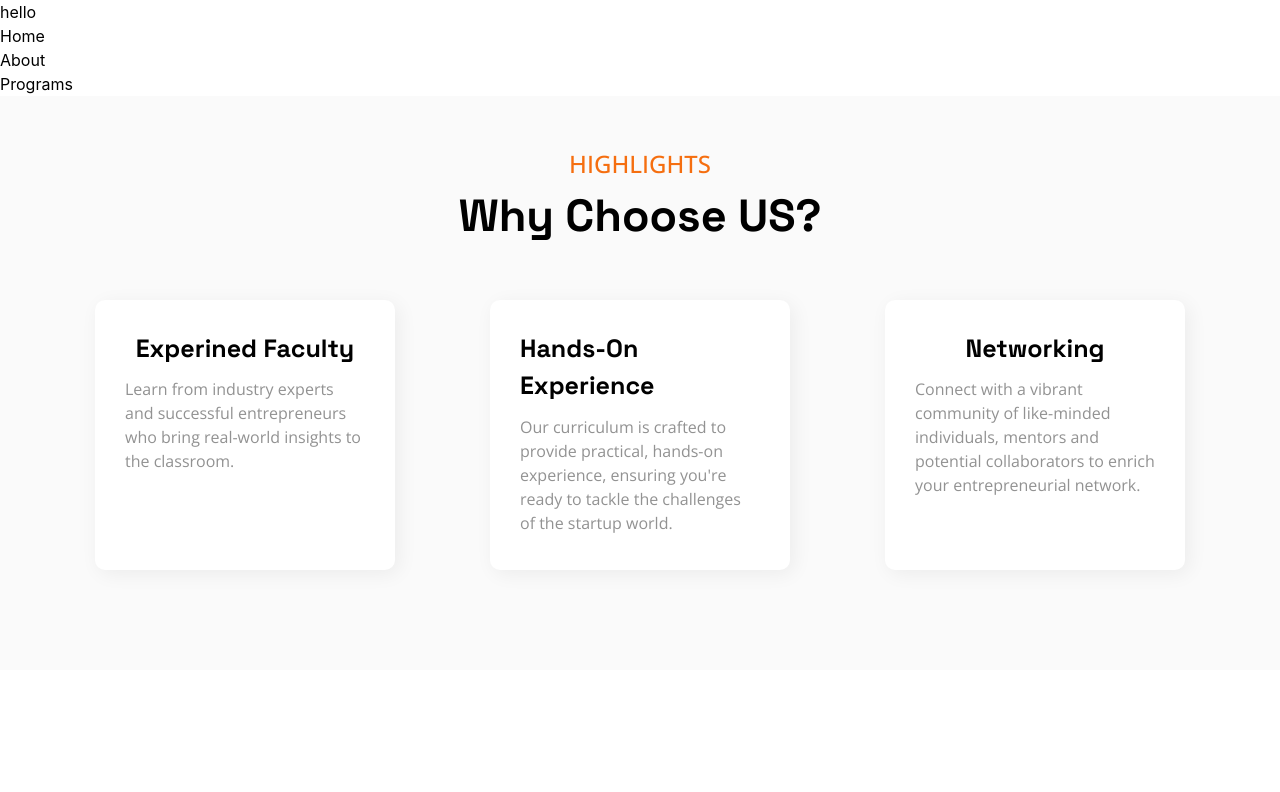
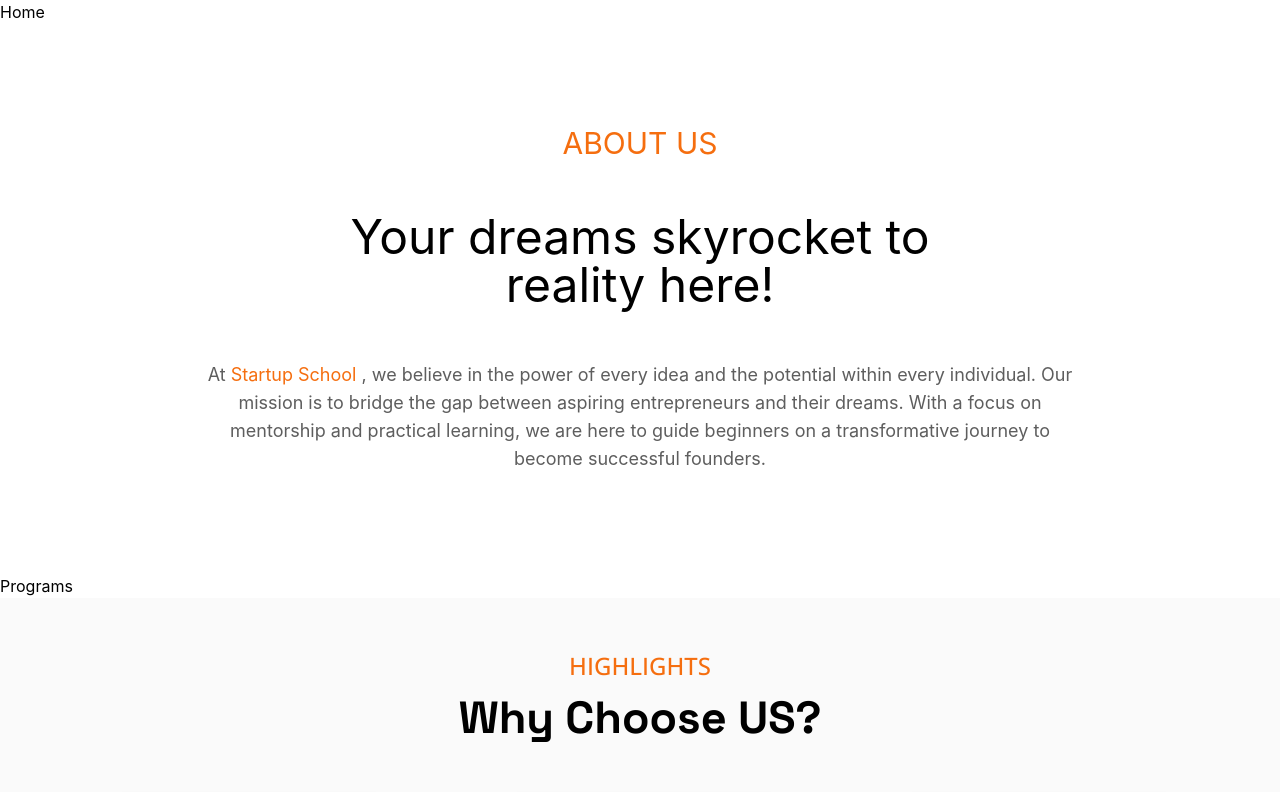
Before and after one commit to SrutavTarun/startup-school-website, a React (Vite) app: page / in a window 1280 px wide. Shown: the top 792 px of the page. Built offline with nearby package versions, Linux system fonts and the light colour scheme; a web font is replaced by a local one.

Commit message:
about section

```diff
--- a/src/App.jsx
+++ b/src/App.jsx
@@ -13,8 +13,7 @@ function App() {
 
   return (
     <>
-
-    <h1>hello</h1>
+    <div className='flex flex-col w-screen'>
       <Home/>
       <About/>
       <Programs/>
@@ -23,6 +22,8 @@ function App() {
       <Faq/>
       <Contact/>
       <Footer/>
+    </div>
+
     </>
   )
 }
--- a/src/components/About.jsx
+++ b/src/components/About.jsx
@@ -2,6 +2,26 @@ import React from 'react'
 
 export default function About() {
   return (
-    <div>About</div>
+    <div className='h-[400px] md:h-[550px] flex flex-col justify-center'>
+      <div className='flex flex-col justify-around h-[310px] md:h-[400px] items-center  md:px-20'>
+      <div>
+        <h3 className='text-xl md:text-3xl text-[#F56E0F]'>
+          ABOUT US
+        </h3>
+
+      </div>
+      <div>
+        <h1 className='text-2xl md:text-5xl text-center leading-snug'>
+        Your dreams skyrocket to <br /> reality here!
+        </h1>
+      </div>
+      <div className=''>
+        <p className='text-sm md:text-lg text-[#5E5E5E] text-center'>
+        At <span className='text-[#F56E0F]'>Startup School</span> , we believe in the power of every idea and the potential within every individual. Our <br /> mission is to bridge the gap between aspiring entrepreneurs and their dreams. With a focus on <br /> mentorship and practical learning, we are here to guide beginners on a transformative journey to <br /> become successful founders.
+        </p>
+      </div>
+    </div>
+    </div>
+
   )
 }
```
